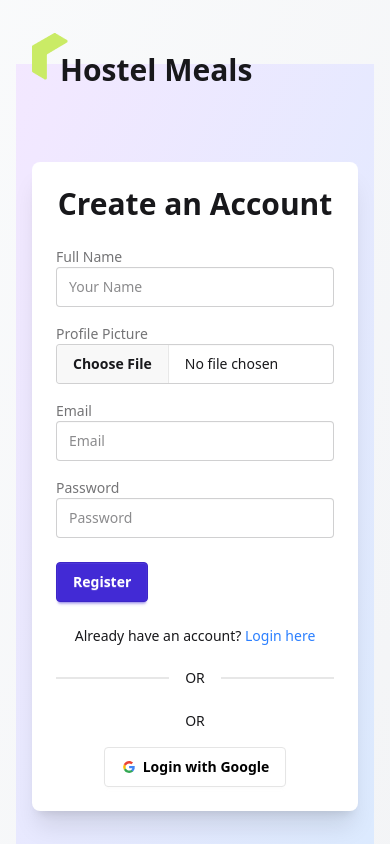
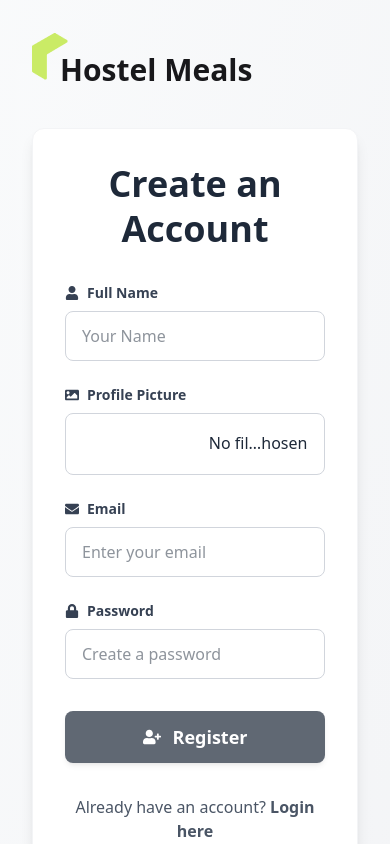
Before and after one commit to Ratul8863/Hostel-Meals_Client-Side, a React (Vite) app: page /register in a window 390 px wide. Shown: the top 844 px of the page. Built offline with nearby package versions, Linux system fonts and the light colour scheme; no server answers.

Commit message:
Polished Register UI

```diff
--- a/src/pages/Authentication/Register/Register.jsx
+++ b/src/pages/Authentication/Register/Register.jsx
@@ -1,42 +1,105 @@
 import React, { useState } from 'react';
 import { useForm } from 'react-hook-form';
 import useAuth from '../../../hooks/useAuth';
-import { Link, useLocation, useNavigate } from 'react-router';
-import SocialLogin from '../SocialLogin/SocialLogin';
+import { Link, useLocation, useNavigate } from 'react-router-dom'; // Changed to react-router-dom
+import SocialLogin from '../SocialLogin/SocialLogin'; // Assuming correct path to SocialLogin
 import axios from 'axios';
-import useAxios from '../../../hooks/useAxios';
+import useAxios from '../../../hooks/useAxios'; // Assuming useAxios is for public requests
 import Swal from 'sweetalert2';
+import withReactContent from 'sweetalert2-react-content'; // Import for custom Swal styling
+import { FaUser, FaImage, FaEnvelope, FaLock, FaUserPlus, FaSpinner } from 'react-icons/fa'; // Icons for form fields and loading
+
+const MySwal = withReactContent(Swal); // Initialize SweetAlert with React content
 
 const Register = () => {
-  const { register, handleSubmit, formState: { errors } } = useForm();
-  const { createUser, updateUserProfile } = useAuth();
+  const { register, handleSubmit, watch, formState: { errors } } = useForm();
+  const { createUser, updateUserProfile } = useAuth(); // Assuming createUser handles Firebase registration
   const [profilePic, setProfilePic] = useState('');
   const [imageUploading, setImageUploading] = useState(false);
-  const axiosInstance = useAxios();
+  const [imagePreview, setImagePreview] = useState(null); // State for image preview
+  const axiosInstance = useAxios(); // Use useAxios for public routes (e.g., saving user info)
   const location = useLocation();
   const navigate = useNavigate();
   const from = location.state?.from?.pathname || '/';
 
+  // Watch image field to show preview
+  const imageFile = watch("profileImage"); // Assuming the input name for image is 'profileImage'
+  React.useEffect(() => {
+    if (imageFile && imageFile.length > 0) {
+      const file = imageFile[0];
+      setImagePreview(URL.createObjectURL(file));
+    } else {
+      setImagePreview(null);
+    }
+  }, [imageFile]);
+
   const handleImageUpload = async (e) => {
     const image = e.target.files[0];
-    if (!image) return;
+    if (!image) {
+      setProfilePic(''); // Clear profile pic if no file selected
+      setImagePreview(null); // Clear preview
+      return;
+    }
+
+    // Basic file size validation (e.g., max 5MB)
+    const MAX_FILE_SIZE = 5 * 1024 * 1024; // 5 MB
+    if (image.size > MAX_FILE_SIZE) {
+      MySwal.fire({
+        icon: 'error',
+        title: 'Image Too Large!',
+        text: 'Please select an image smaller than 5MB.',
+        customClass: {
+          confirmButton: 'bg-red-600 text-white px-6 py-2 rounded-lg hover:bg-red-700 transition-colors duration-200',
+        },
+        buttonsStyling: false,
+      });
+      e.target.value = null; // Clear the input field
+      setProfilePic('');
+      setImagePreview(null);
+      return;
+    }
 
     const formData = new FormData();
     formData.append('image', image);
 
     setImageUploading(true);
+    setProfilePic(''); // Clear previous URL while uploading
 
     try {
       const uploadUrl = `https://api.imgbb.com/1/upload?key=${import.meta.env.VITE_image_upload_key}`;
       const res = await axios.post(uploadUrl, formData);
+      if (res.data.success) {
         setProfilePic(res.data.data.url);
+        MySwal.fire({
+          icon: 'success',
+          title: 'Image Uploaded!',
+          text: 'Profile picture uploaded successfully.',
+          showConfirmButton: false,
+          timer: 1500,
+          customClass: {
+            container: 'z-[9999]',
+            popup: 'rounded-xl shadow-lg',
+            title: 'text-gray-800',
+            htmlContainer: 'text-gray-700',
+          },
+          buttonsStyling: false,
+        });
+      } else {
+        throw new Error(res.data.error?.message || 'Image upload failed.');
+      }
     } catch (err) {
       console.error('Image upload failed:', err);
-      Swal.fire({
+      MySwal.fire({
         icon: 'error',
         title: 'Image Upload Failed!',
-        text: 'Try a smaller image or check your internet connection.'
+        text: err.message || 'Try a smaller image or check your internet connection.',
+        customClass: {
+          confirmButton: 'bg-red-600 text-white px-6 py-2 rounded-lg hover:bg-red-700 transition-colors duration-200',
+        },
+        buttonsStyling: false,
       });
+      setProfilePic(''); // Ensure profilePic is empty on failure
+      setImagePreview(null); // Clear preview on failure
     } finally {
       setImageUploading(false);
     }
@@ -44,148 +107,221 @@
 
   const onSubmit = async (data) => {
     if (imageUploading) {
-      Swal.fire({
+      MySwal.fire({
         icon: 'info',
         title: 'Please wait...',
-        text: 'Image is still uploading. Try again in a moment.',
+        text: 'Profile picture is still uploading. Please wait for it to finish.',
+        customClass: {
+          confirmButton: 'bg-blue-600 text-white px-6 py-2 rounded-lg hover:bg-blue-700 transition-colors duration-200',
+        },
+        buttonsStyling: false,
       });
       return;
     }
 
     if (!profilePic) {
-      Swal.fire({
+      MySwal.fire({
         icon: 'warning',
-        title: 'No profile image',
-        text: 'Please upload a profile picture before submitting.',
+        title: 'Profile Image Required',
+        text: 'Please upload a profile picture before registering.',
+        customClass: {
+          confirmButton: 'bg-yellow-600 text-white px-6 py-2 rounded-lg hover:bg-yellow-700 transition-colors duration-200',
+        },
+        buttonsStyling: false,
       });
       return;
     }
 
     try {
+      // 1. Create user in Firebase Auth
       const result = await createUser(data.email, data.password);
+      const firebaseUser = result.user; // Get the user object from Firebase
 
-      const userProfile = {
+      // 2. Update Firebase user profile with name and photoURL
+      await updateUserProfile({
         displayName: data.name,
         photoURL: profilePic,
-      };
+      });
 
-      await updateUserProfile(userProfile);
-
+      // 3. Save user info to your database (using useAxios for public endpoint)
       const userInfo = {
         email: data.email,
         name: data.name,
-        role: 'user',
+        role: 'user', // Default role for new registrations
         photoURL: profilePic,
-        membership: 'Bronze',
+        membership: 'Bronze', // Default membership level
         created_at: new Date().toISOString(),
-        last_log_in: new Date().toISOString()
+        last_log_in: new Date().toISOString() // Set initial login time
       };
 
-      await axiosInstance.post('/users', userInfo);
+      await axiosInstance.post('/users', userInfo); // Use axiosInstance for non-secure routes if needed, or axiosSecure if it's a secure route
 
-      Swal.fire({
+      // 4. Show success message
+      MySwal.fire({
         icon: 'success',
         title: 'Registration Successful!',
-        timer: 1500,
-        showConfirmButton: false
+        text: `Welcome, ${data.name}! Your account has been created.`,
+        timer: 2000,
+        showConfirmButton: false,
+        customClass: {
+          container: 'z-[9999]',
+          popup: 'rounded-xl shadow-lg',
+          title: 'text-gray-800',
+          htmlContainer: 'text-gray-700',
+        },
+        buttonsStyling: false,
       });
 
+      // 5. Navigate to intended page or home
       navigate(from, { replace: true });
 
     } catch (error) {
-      console.error(error);
-      Swal.fire({
+      console.error("Registration error:", error);
+      let errorMessage = 'An unexpected error occurred during registration.';
+      if (error.code) {
+        switch (error.code) {
+          case 'auth/email-already-in-use':
+            errorMessage = 'This email address is already in use.';
+            break;
+          case 'auth/weak-password':
+            errorMessage = 'Password is too weak. Please use a stronger password.';
+            break;
+          case 'auth/invalid-email':
+            errorMessage = 'The email address is not valid.';
+            break;
+          default:
+            errorMessage = error.message;
+        }
+      }
+      MySwal.fire({
         icon: 'error',
-        title: 'Oops!',
-        text: error.message,
+        title: 'Registration Failed!',
+        text: errorMessage,
+        customClass: {
+          container: 'z-[9999]',
+          popup: 'rounded-xl shadow-lg',
+          title: 'text-gray-800',
+          htmlContainer: 'text-gray-700',
+          confirmButton: 'bg-red-600 text-white px-6 py-2 rounded-lg hover:bg-red-700 transition-colors duration-200',
+        },
+        buttonsStyling: false,
       });
     }
   };
 
   return (
-    <div className="min-h-screen flex items-center justify-center bg-gradient-to-br from-purple-100 to-blue-100 px-4">
-      <div className="card w-full max-w-md shadow-xl bg-base-100">
-        <div className="card-body">
-          <h2 className="text-3xl font-bold text-center mb-4">Create an Account</h2>
-          <form onSubmit={handleSubmit(onSubmit)}>
+    <div className="min-h-screen flex items-center justify-center bg-gradient-to-br from-gray-50 to-gray-100 py-16 px-4"> {/* Lighter, more subtle gradient background */}
+      <div className="bg-white rounded-xl shadow-lg border border-gray-100 w-full max-w-md p-8 md:p-10"> {/* Polished card style */}
+        <h2 className="text-4xl md:text-5xl font-extrabold text-center text-gray-800 mb-8 leading-tight">
+          Create an Account
+        </h2>
+        <form onSubmit={handleSubmit(onSubmit)} className="space-y-6"> {/* Increased space-y for better spacing */}
 
           {/* Name */}
-            <div className="form-control">
-              <label className="label">
-                <span className="label-text">Full Name</span>
+          <div>
+            <label htmlFor="name" className="block text-gray-700 text-sm font-semibold mb-2 flex items-center gap-2">
+              <FaUser className="text-primary-dark" /> Full Name
             </label>
             <input
+              id="name"
               type="text"
               placeholder="Your Name"
-                className="input input-bordered"
+              className="w-full px-4 py-3 rounded-lg border border-gray-300 focus:outline-none focus:ring-2 focus:ring-primary-light text-gray-800 transition-colors duration-200"
               {...register('name', { required: 'Name is required' })}
             />
-              {errors.name && <p className="text-red-500 text-sm">{errors.name.message}</p>}
+            {errors.name && <p className="text-red-500 text-sm mt-1">{errors.name.message}</p>}
           </div>
 
           {/* Profile Image */}
-            <div className="form-control mt-4">
-              <label className="label">
-                <span className="label-text">Profile Picture</span>
+          <div>
+            <label htmlFor="profileImage" className="block text-gray-700 text-sm font-semibold mb-2 flex items-center gap-2">
+              <FaImage className="text-primary-dark" /> Profile Picture
             </label>
             <input
+              id="profileImage"
               type="file"
-                className="file-input file-input-bordered"
+              className="w-full px-4 py-3 rounded-lg border border-gray-300 bg-white text-gray-800 file:mr-4 file:py-2 file:px-4 file:rounded-lg file:border-0 file:text-sm file:font-semibold file:bg-primary-light file:text-white hover:file:bg-primary-dark transition-colors duration-200 cursor-pointer"
               onChange={handleImageUpload}
               accept="image/*"
+              {...register('profileImage', { required: 'Profile picture is required' })} // Added register for validation
             />
-              {imageUploading && <p className="text-blue-500 text-sm mt-1">Uploading image...</p>}
+            {errors.profileImage && <p className="text-red-500 text-sm mt-1">{errors.profileImage.message}</p>}
+            {imageUploading && (
+              <p className="text-blue-500 text-sm mt-2 flex items-center gap-2">
+                <FaSpinner className="animate-spin" /> Uploading image...
+              </p>
+            )}
+            {imagePreview && !imageUploading && (
+              <div className="mt-4 flex justify-center">
+                <img src={imagePreview} alt="Profile Preview" className="w-24 h-24 rounded-full object-cover border-2 border-primary-light shadow-md" />
+              </div>
+            )}
           </div>
 
           {/* Email */}
-            <div className="form-control mt-4">
-              <label className="label">
-                <span className="label-text">Email</span>
+          <div>
+            <label htmlFor="email" className="block text-gray-700 text-sm font-semibold mb-2 flex items-center gap-2">
+              <FaEnvelope className="text-primary-dark" /> Email
             </label>
             <input
+              id="email"
               type="email"
-                placeholder="Email"
-                className="input input-bordered"
+              placeholder="Enter your email"
+              className="w-full px-4 py-3 rounded-lg border border-gray-300 focus:outline-none focus:ring-2 focus:ring-primary-light text-gray-800 transition-colors duration-200"
               {...register('email', { required: 'Email is required' })}
             />
-              {errors.email && <p className="text-red-500 text-sm">{errors.email.message}</p>}
+            {errors.email && <p className="text-red-500 text-sm mt-1">{errors.email.message}</p>}
           </div>
 
           {/* Password */}
-            <div className="form-control mt-4">
-              <label className="label">
-                <span className="label-text">Password</span>
+          <div>
+            <label htmlFor="password" className="block text-gray-700 text-sm font-semibold mb-2 flex items-center gap-2">
+              <FaLock className="text-primary-dark" /> Password
             </label>
             <input
+              id="password"
               type="password"
-                placeholder="Password"
-                className="input input-bordered"
+              placeholder="Create a password"
+              className="w-full px-4 py-3 rounded-lg border border-gray-300 focus:outline-none focus:ring-2 focus:ring-primary-light text-gray-800 transition-colors duration-200"
               {...register('password', {
                 required: 'Password is required',
-                  minLength: { value: 6, message: 'Minimum 6 characters required' }
+                minLength: { value: 6, message: 'Password must be at least 6 characters long' },
+                pattern: {
+                  value: /(?=.*[A-Z])(?=.*[!@#$&*])(?=.*[0-9])(?=.*[a-z])/,
+                  message: 'Password must have at least one uppercase letter, one lowercase letter, one number, and one special character.'
+                }
               })}
             />
-              {errors.password && <p className="text-red-500 text-sm">{errors.password.message}</p>}
+            {errors.password && <p className="text-red-500 text-sm mt-1">{errors.password.message}</p>}
           </div>
 
-            {/* Submit */}
-            <div className="form-control mt-6">
-              <button className="btn btn-primary text-white" type="submit" disabled={imageUploading}>
-                {imageUploading ? 'Uploading Image...' : 'Register'}
+          {/* Submit Button */}
+          <div className="pt-2">
+            <button
+              type="submit"
+              className={`w-full inline-flex items-center justify-center px-8 py-3 bg-gray-800 text-white font-semibold rounded-lg hover:bg-gray-900 transition-colors duration-200 text-lg shadow-md
+                ${imageUploading || !profilePic ? 'opacity-70 cursor-not-allowed' : ''}`}
+              disabled={imageUploading || !profilePic} // Disable if image is uploading or not selected
+            >
+              {imageUploading ? <><FaSpinner className="animate-spin mr-3" /> Uploading Image...</> : <><FaUserPlus className="mr-3" /> Register</>}
             </button>
           </div>
         </form>
 
-          <p className="text-center text-sm mt-4">
+        <p className="text-center text-gray-600 mt-8 text-base">
           Already have an account?{' '}
-            <Link to="/login" className="text-blue-500 hover:underline">
+          <Link to="/login" className="text-primary-dark hover:underline font-semibold transition-colors duration-200">
             Login here
           </Link>
         </p>
 
-          <div className="divider">OR</div>
+        {/* Social Login */}
+        <div className="relative flex items-center py-8">
+          <div className="flex-grow border-t border-gray-300"></div>
+          <span className="flex-shrink mx-4 text-gray-500 font-medium">OR</span>
+          <div className="flex-grow border-t border-gray-300"></div>
+        </div>
         <SocialLogin />
-        </div>
       </div>
     </div>
   );
```
Lines whose indentation alone changed are shown as unchanged.
